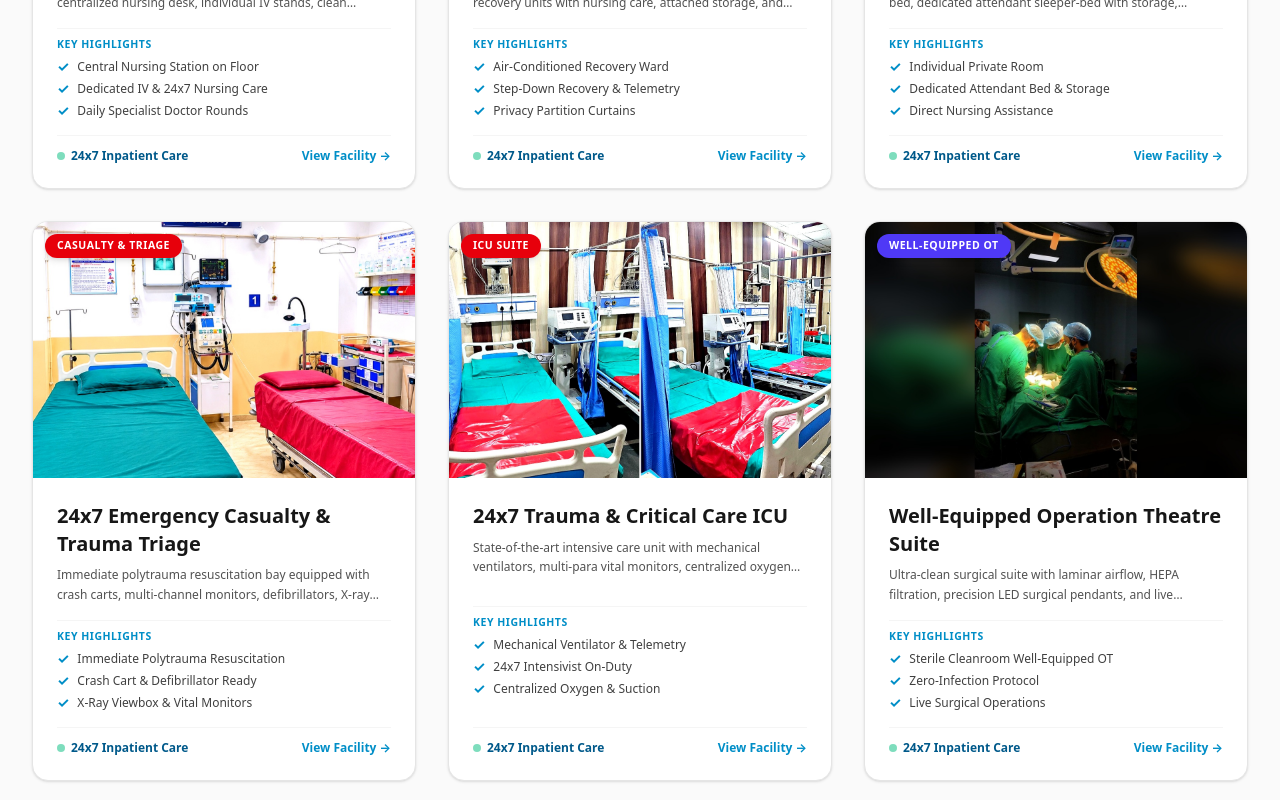
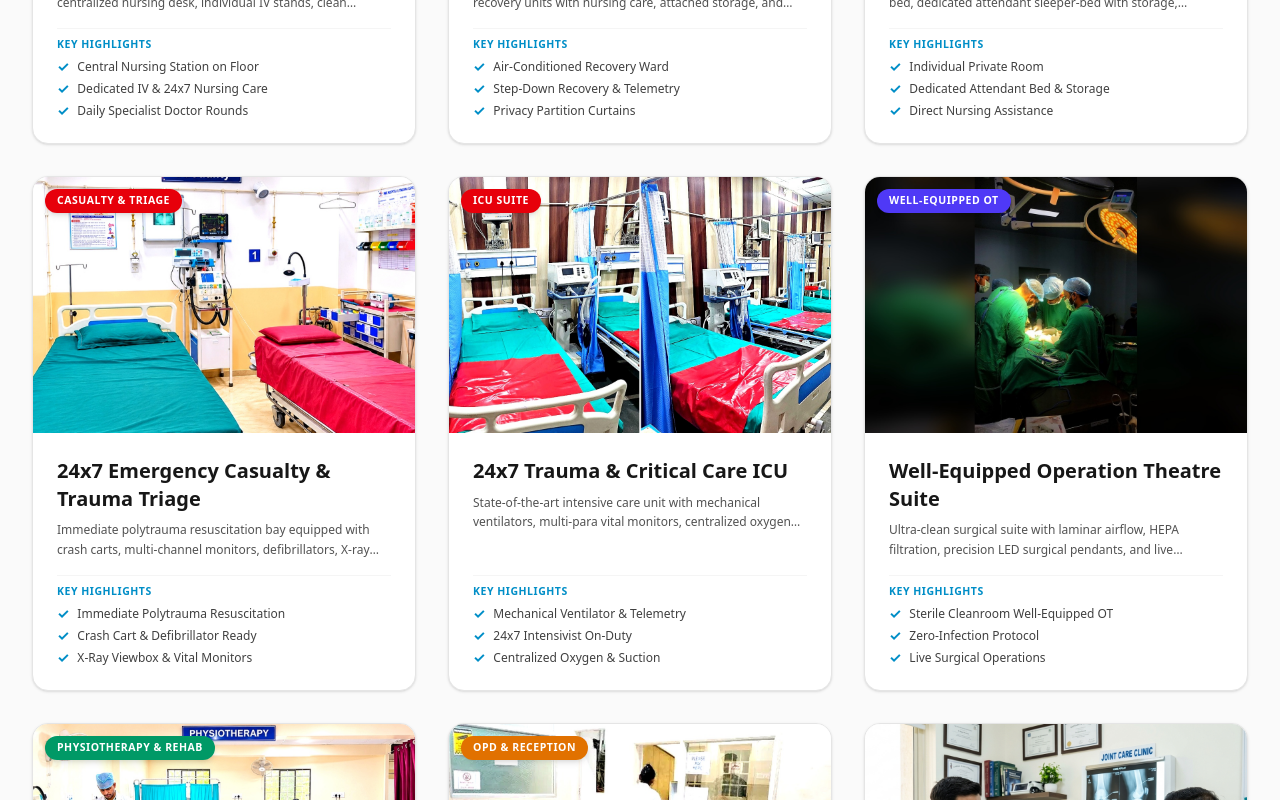
Before and after one commit to Sanatjaiswal/sparkbuild, a Next.js app: page / in a window 1280 px wide. Shown: the part 5240-6040 px from the top of the page. Built offline with nearby package versions, Linux system fonts and the light colour scheme.

Commit message:
fix: remove 24x7 Inpatient Care and View Facility footer row from facility cards

```diff
--- a/src/components/home/PortfolioTabs.tsx
+++ b/src/components/home/PortfolioTabs.tsx
@@ -166,16 +166,6 @@ export default function PortfolioTabs({ onOpenLightbox }: PortfolioTabsProps) {
                     ))}
                   </div>
                 )}
-
-                <div className="pt-3 border-t border-neutral-100 flex items-center justify-between text-xs text-neutral-700">
-                  <span className="font-bold text-sky-800 flex items-center gap-1.5">
-                    <span className="w-2 h-2 rounded-full bg-emerald-500 animate-pulse"></span>
-                    24x7 Inpatient Care
-                  </span>
-                  <span className="text-xs font-bold text-[#008ec7] group-hover:translate-x-0.5 transition-transform">
-                    View Facility →
-                  </span>
-                </div>
               </div>
             </div>
           ))}
```
